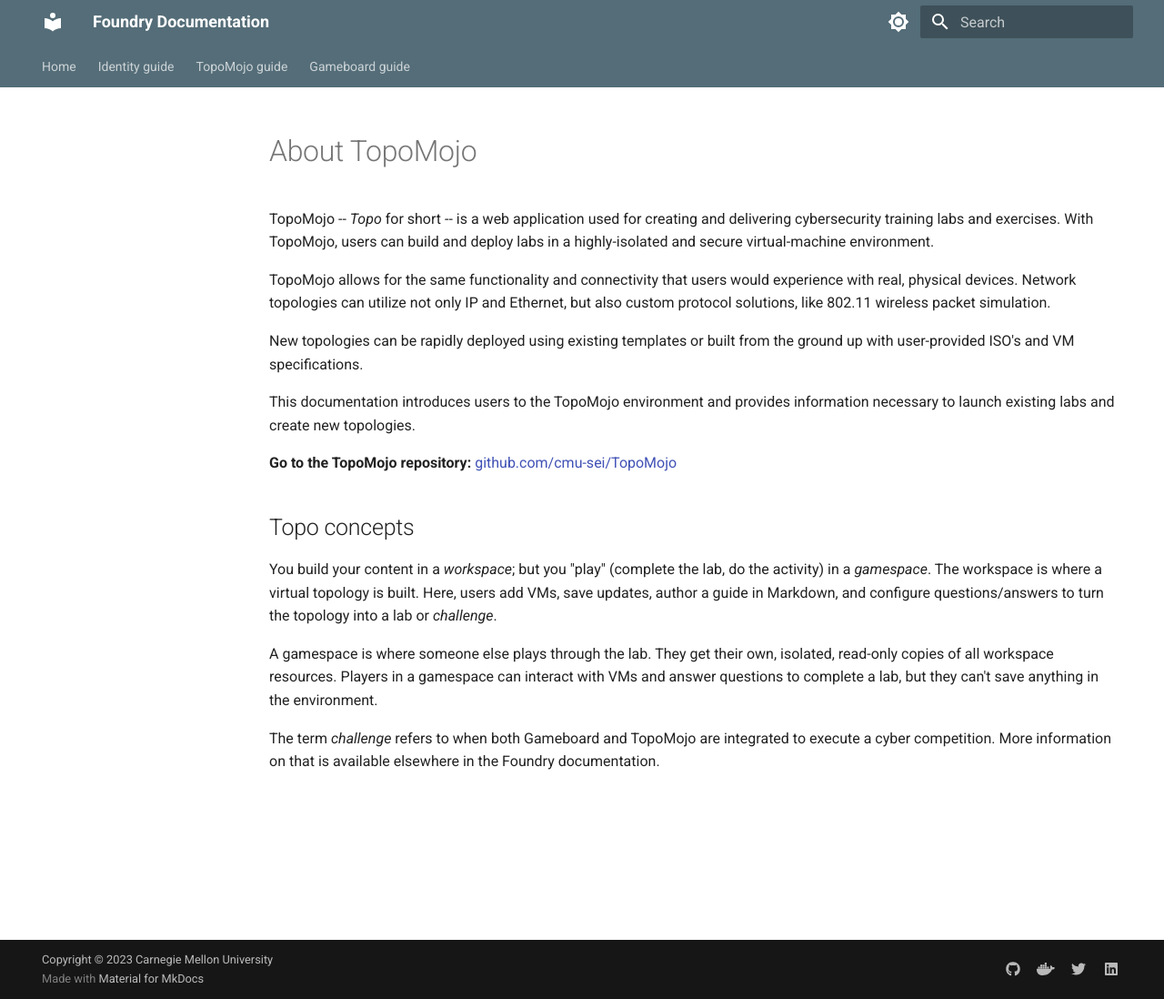
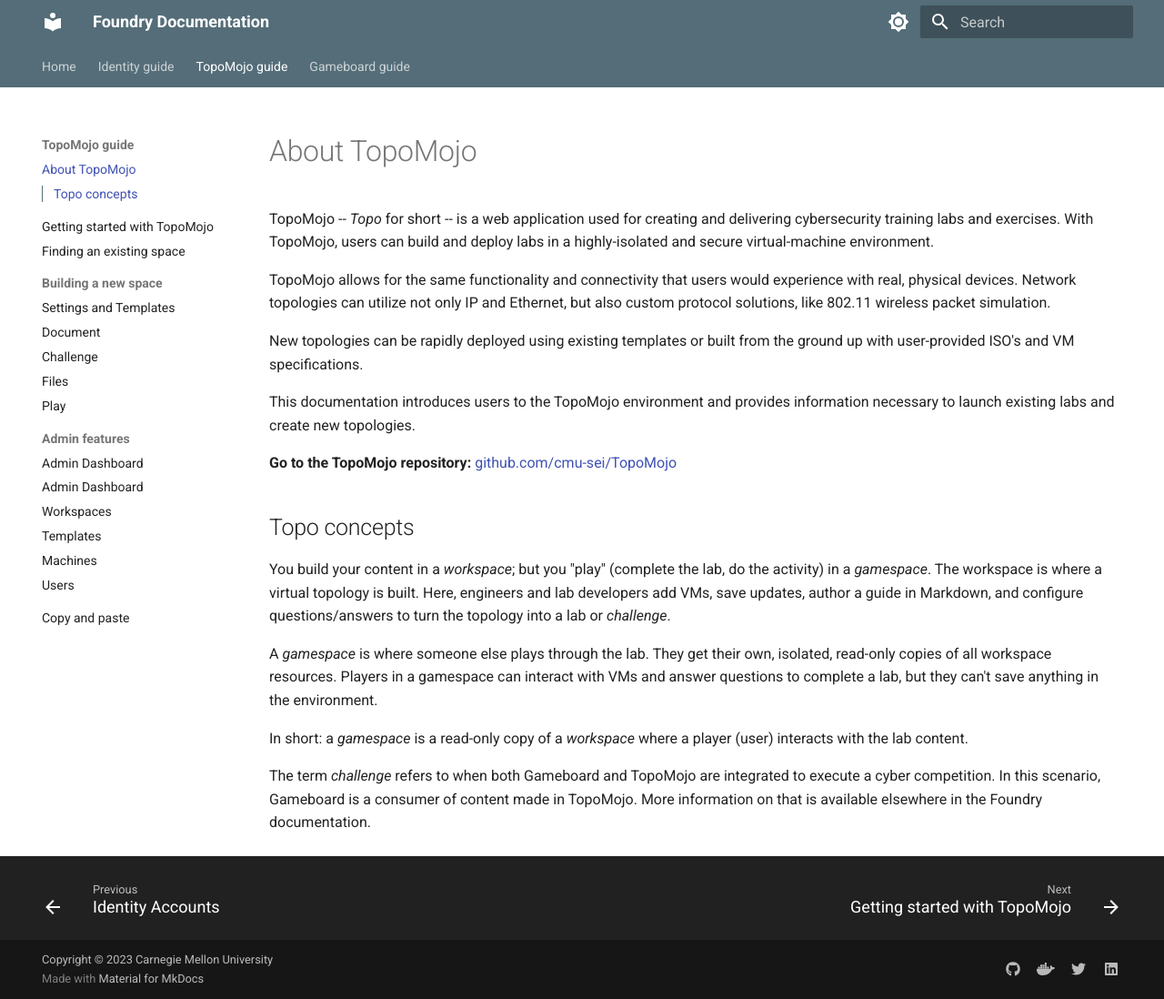
Before and after one commit to cmu-sei/foundry-docs, an MkDocs documentation site: the page built from docs/topomojo/about.md, in a window 1280 px wide and 1098 px high. Shown: the whole window at 91% size. Built offline with MkDocs 1.6.1 and Material for MkDocs 9.7.7, drawn with Linux system fonts in a browser that asks for light colours.

Commit message:
additional Topo updates

```diff
--- a/docs/topomojo/about.md
+++ b/docs/topomojo/about.md
@@ -12,8 +12,10 @@
 
 ## Topo concepts
 
-You build your content in a *workspace*; but you "play" (complete the lab, do the activity) in a *gamespace*. The workspace is where a virtual topology is built. Here, users add VMs, save updates, author a guide in Markdown, and configure questions/answers to turn the topology into a lab or *challenge*.
+You build your content in a *workspace*; but you "play" (complete the lab, do the activity) in a *gamespace*. The workspace is where a virtual topology is built. Here, engineers and lab developers add VMs, save updates, author a guide in Markdown, and configure questions/answers to turn the topology into a lab or *challenge*.
 
-A gamespace is where someone else plays through the lab. They get their own, isolated, read-only copies of all workspace resources. Players in a gamespace can interact with VMs and answer questions to complete a lab, but they can't save anything in the environment.
+A *gamespace* is where someone else plays through the lab. They get their own, isolated, read-only copies of all workspace resources. Players in a gamespace can interact with VMs and answer questions to complete a lab, but they can't save anything in the environment.
 
-The term *challenge* refers to when both Gameboard and TopoMojo are integrated to execute a cyber competition. More information on that is available elsewhere in the Foundry documentation.
+In short: a *gamespace* is a read-only copy of a *workspace* where a player (user) interacts with the lab content.
+
+The term *challenge* refers to when both Gameboard and TopoMojo are integrated to execute a cyber competition. In this scenario, Gameboard is a consumer of content made in TopoMojo. More information on that is available elsewhere in the Foundry documentation.
--- a/mkdocs.yml
+++ b/mkdocs.yml
@@ -42,13 +42,14 @@
 - Identity guide:
   - About Identity: identity/index.md
   - Getting started with Identity: identity/getting-started.md
+  - Logging in with user account: identity/user-account-login.md
   - Identity Home: identity/home.md
   - Identity Grants: identity/grants.md
   - Identity Profile: identity/profile.md
   - Identity Integration: identity/integration.md
   - Identity Accounts: identity/accounts.md
 - TopoMojo guide:
-  - About TopoMojo: topomojo/index.md
+  - About TopoMojo: topomojo/about.md
   - Getting started with TopoMojo: topomojo/getting-started.md
   - Finding an existing space: topomojo/finding-a-space.md
   - Building a new space:
```
Also changed, not shown: docs/topomojo/building-a-workspace.md (+4 -2 lines), docs/topomojo/getting-started.md (+8 -0 lines), docs/topomojo/play.md (+1 -1 lines).
